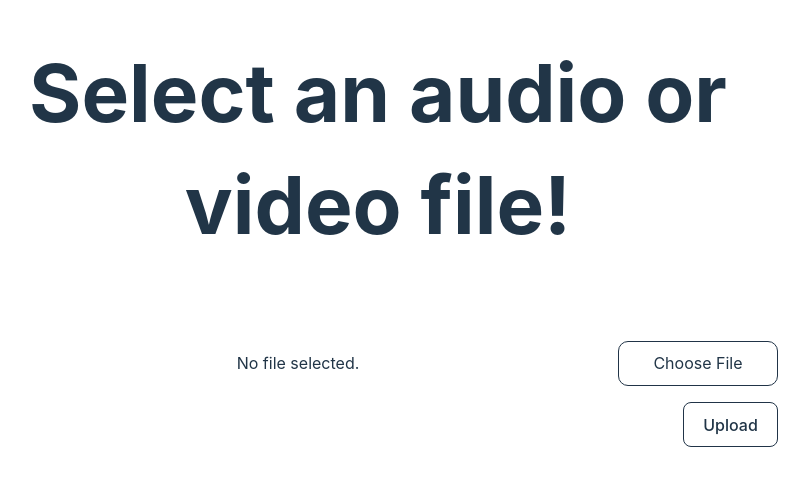
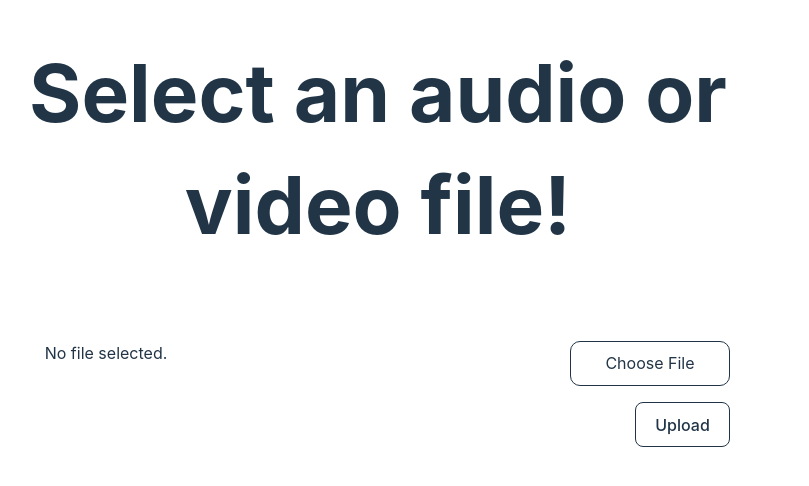
Before and after one commit to potatoeggy/tenacity, a React (Vite) app: page / in a window 1280 px wide. Shown: the part 190-676 px from the top of the page, without its empty margins (262-1071 px from the left). Built offline with nearby package versions, Linux system fonts and the light colour scheme.

Commit message:
make it pretty

```diff
--- /dev/null
+++ b/src/components/ApiWait.tsx
@@ -0,0 +1,9 @@
+import ProgressBar from "./ProgressBar";
+
+export function ApiWait() {
+  return (
+    <div>
+      <ProgressBar />
+    </div>
+  );
+}
--- a/src/components/FilePicker.tsx
+++ b/src/components/FilePicker.tsx
@@ -31,13 +31,21 @@ export function FilePicker() {
     <form
       className="flex flex-col items-start"
       onSubmit={handleSubmit}
-      style={{ gap: "1rem", display: "flex", flexDirection: "column" }}
+      style={{
+        gap: "1rem",
+        display: "flex",
+        flexDirection: "column",
+      }}
     >
       <div className="header1">Select an audio or video file!</div>
       <label
         className="container2"
         style={{
           alignItems: "start",
+          display: "flex",
+          justifyContent: "space-between",
+          paddingLeft: "3rem",
+          paddingRight: "3rem",
         }}
       >
         <input
@@ -50,7 +58,12 @@ export function FilePicker() {
         <div className="button2">Choose File</div>
       </label>
       <div
-        style={{ display: "flex", justifyContent: "flex-end", width: "100%" }}
+        style={{
+          display: "flex",
+          justifyContent: "flex-end",
+          width: "100%",
+          paddingRight: "3rem",
+        }}
       >
         <button type="submit" className="button1" disabled={!file || submitted}>
           {submitted ? "Loading" : "Upload"}
--- a/src/components/components.css
+++ b/src/components/components.css
@@ -11,8 +11,6 @@
 .header2 {
   height: auto;
   width: 10rem;
-  margin: auto;
-  padding: auto;
 }
 
 .button1 {
--- a/src/pages/view.tsx
+++ b/src/pages/view.tsx
@@ -2,6 +2,7 @@ import React from "react";
 import ProgressBar from "../components/ProgressBar";
 import LoadingDone from "../components/LoadingDone";
 import useAssemblyData from "../hooks/useAssemblyData";
+import { ApiWait } from "../components/ApiWait";
 
 const View = () => {
   const [id, setId] = React.useState<string>("");
@@ -31,7 +32,7 @@ const View = () => {
     <div>
       {loading && (
         <div>
-          <ProgressBar />
+          <ApiWait />
         </div>
       )}
       {data && <LoadingDone />}
```
Also changed, not shown: src/components/InfoCard.tsx (added, +13 -0 lines).
